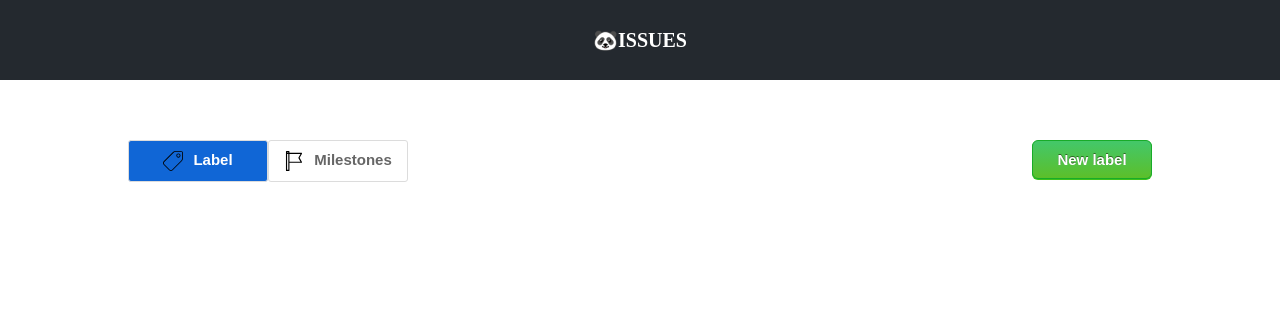
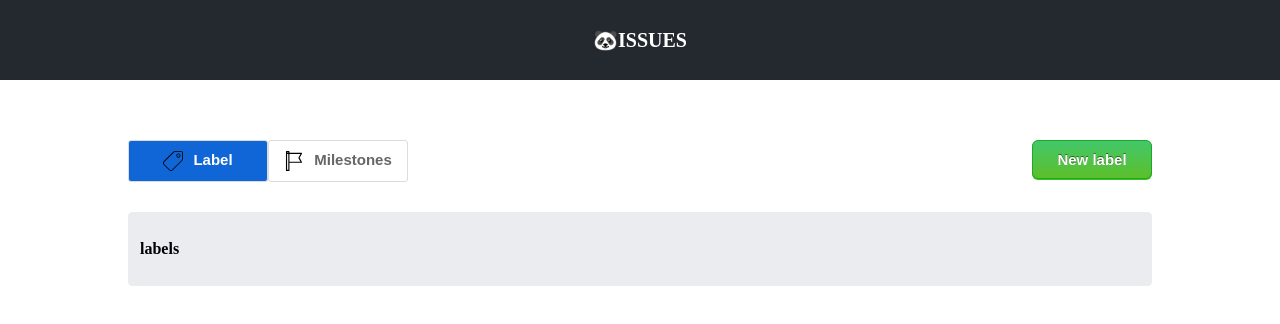
Before and after one commit to boostcamp-2020/IssueTracker-08, a React app in the folder Client/: page /label in a window 1280 px wide. Shown: the top 324 px of the page. Built offline with nearby package versions, Linux system fonts and the light colour scheme; no server answers.

Commit message:
Feat : #222, #215 마일스톤  및 레이블 정보 Container 구축 - tabel로 전체 컨테이너를 구축하고 th로 헤더를 분리함 - 각 label, issue, milestone별로 tr을 구현하면 될 듯함

```diff
--- /dev/null
+++ b/Client/src/components/container/ItemContainer.jsx
@@ -0,0 +1,16 @@
+import React from 'react';
+import styled from 'styled-components';
+
+const Container = styled.table`
+  display: flex;
+  width: 100%;
+  border: 1px solid #ebecef;
+  border-radius: 4px;
+  margin-top: 30px;
+`;
+
+const ItemContainer = (props) => {
+  return <Container>{props.children}</Container>;
+};
+
+export default ItemContainer;
--- /dev/null
+++ b/Client/src/components/container/ItemHeader.jsx
@@ -0,0 +1,18 @@
+import React from 'react';
+import styled from 'styled-components';
+
+const Header = styled.th`
+  display: flex;
+  align-items: center;
+  width: 100%;
+  height: 50px;
+  border: 1px solid #ebecef;
+  background: #ebecef;
+  padding: 10px;
+`;
+
+const ItemHeader = (props) => {
+  return <Header>{props.children}</Header>;
+};
+
+export default ItemHeader;
--- /dev/null
+++ b/Client/src/components/text/Title.jsx
@@ -0,0 +1,14 @@
+import React from 'react';
+import styled from 'styled-components';
+
+const TitleStyle = styled.p`
+  color: black;
+  weight: bold;
+  margin: 0px;
+`;
+
+const Title = (prop) => {
+  return <TitleStyle>{prop.text}</TitleStyle>;
+};
+
+export default Title;
--- a/Client/src/pages/label/LabelPage.jsx
+++ b/Client/src/pages/label/LabelPage.jsx
@@ -1,11 +1,19 @@
 import React from 'react';
-import Container from '../../components/div/Container';
+import Container from '../../components/container/Container';
+import ItemContainer from '../../components/container/ItemContainer';
+import ItemHeader from '../../components/container/ItemHeader';
+import Title from '../../components/text/Title';
 import Menu from '../../components/Menu';
 
 export default function LabelPage() {
   return (
     <Container>
-      <Menu name="label"></Menu>
+      <Menu name="label" link="/label"></Menu>
+      <ItemContainer>
+        <ItemHeader>
+          <Title text="labels" />
+        </ItemHeader>
+      </ItemContainer>
     </Container>
   );
 }
--- a/Client/src/pages/milestone/MilestonePage.jsx
+++ b/Client/src/pages/milestone/MilestonePage.jsx
@@ -1,11 +1,16 @@
 import React from 'react';
-import Container from '../../components/div/Container';
+import Container from '../../components/container/Container';
+import ItemContainer from '../../components/container/ItemContainer';
+import ItemHeader from '../../components/container/ItemHeader';
 import Menu from '../../components/Menu';
 
 export default function MilestonePage() {
   return (
     <Container>
       <Menu link="/milestone/post" name="milestone"></Menu>
+      <ItemContainer>
+        <ItemHeader></ItemHeader>
+      </ItemContainer>
     </Container>
   );
 }
```
Also changed, not shown: Client/src/components/container/Container.jsx (renamed from Client/src/components/div/Container.jsx).
